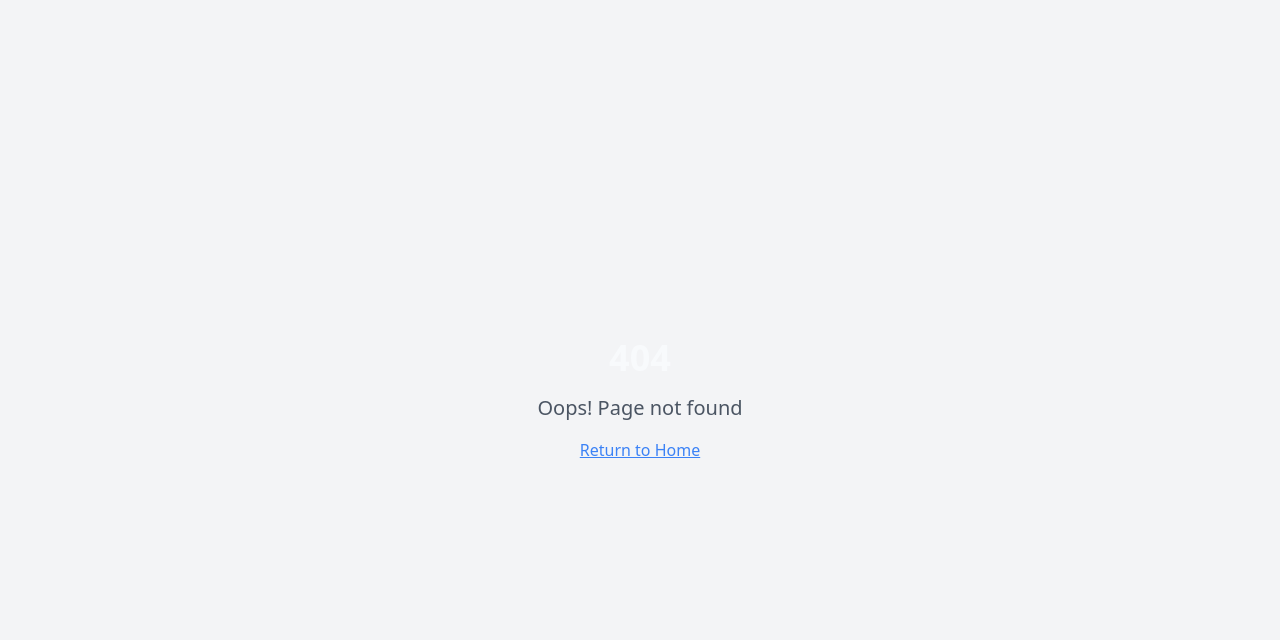
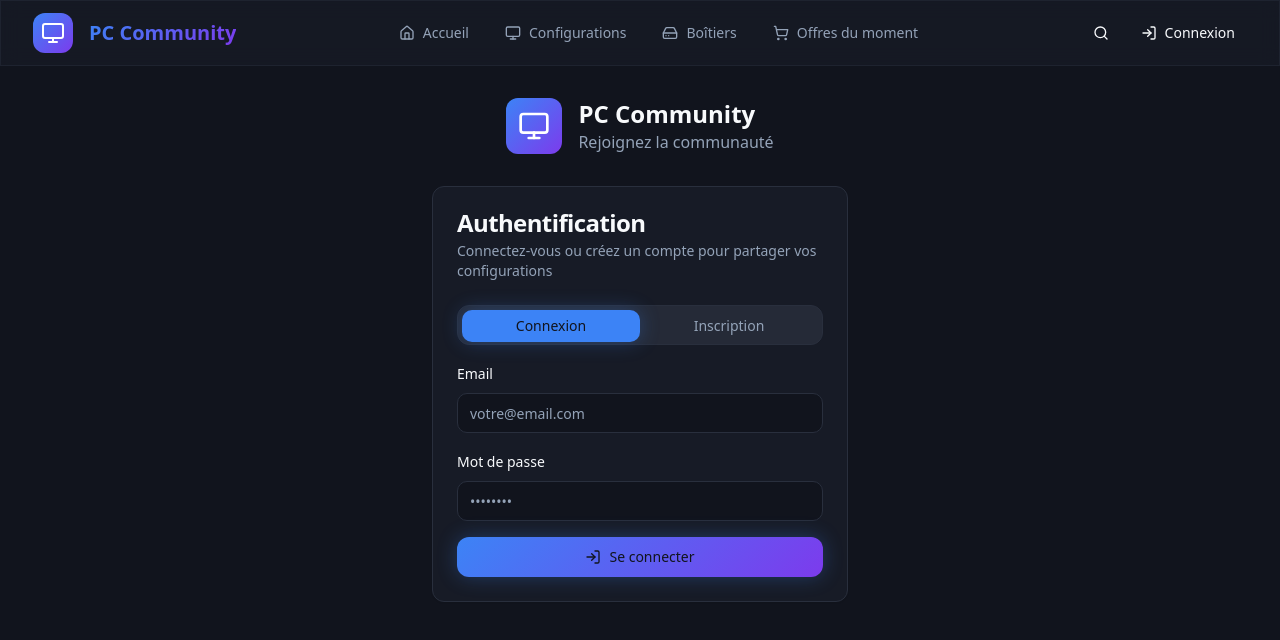
Before and after one commit to minicubse/pc-builds-hub, a React (Vite) app: page /auth in a window 1280 px wide. Before the commit this address had no page. Shown: the top 640 px of the page. Built offline with nearby package versions, Linux system fonts and the light colour scheme.

Commit message:
Fix 404 on connection
The connection button was redirecting to a non-existent `/auth` page. This commit corrects the redirection to the correct authentication route.

```diff
--- a/src/App.tsx
+++ b/src/App.tsx
@@ -4,6 +4,7 @@ import { TooltipProvider } from "@/components/ui/tooltip";
 import { QueryClient, QueryClientProvider } from "@tanstack/react-query";
 import { BrowserRouter, Routes, Route } from "react-router-dom";
 import Index from "./pages/Index";
+import Auth from "./pages/Auth";
 import Configurations from "./pages/Configurations";
 import Boitiers from "./pages/Boitiers";
 import Offres from "./pages/Offres";
@@ -20,6 +21,7 @@ const App = () => (
       <BrowserRouter>
         <Routes>
           <Route path="/" element={<Index />} />
+          <Route path="/auth" element={<Auth />} />
           <Route path="/configurations" element={<Configurations />} />
           <Route path="/boitiers" element={<Boitiers />} />
           <Route path="/offres" element={<Offres />} />
--- /dev/null
+++ b/src/pages/Auth.tsx
@@ -0,0 +1,196 @@
+import { useState } from "react";
+import { Button } from "@/components/ui/button";
+import { Input } from "@/components/ui/input";
+import { Label } from "@/components/ui/label";
+import { Card, CardContent, CardDescription, CardHeader, CardTitle } from "@/components/ui/card";
+import { Tabs, TabsContent, TabsList, TabsTrigger } from "@/components/ui/tabs";
+import { LogIn, UserPlus, Monitor } from "lucide-react";
+import Navigation from "@/components/Navigation";
+import { useNavigate } from "react-router-dom";
+import { supabase } from "@/integrations/supabase/client";
+import { toast } from "@/hooks/use-toast";
+
+const Auth = () => {
+  const navigate = useNavigate();
+  const [isLoading, setIsLoading] = useState(false);
+  const [email, setEmail] = useState("");
+  const [password, setPassword] = useState("");
+
+  const handleSignIn = async (e: React.FormEvent) => {
+    e.preventDefault();
+    setIsLoading(true);
+
+    try {
+      const { error } = await supabase.auth.signInWithPassword({
+        email,
+        password,
+      });
+
+      if (error) {
+        toast({
+          title: "Erreur de connexion",
+          description: error.message,
+          variant: "destructive",
+        });
+      } else {
+        toast({
+          title: "Connexion réussie",
+          description: "Vous êtes maintenant connecté !",
+        });
+        navigate("/");
+      }
+    } catch (error) {
+      toast({
+        title: "Erreur",
+        description: "Une erreur inattendue s'est produite",
+        variant: "destructive",
+      });
+    } finally {
+      setIsLoading(false);
+    }
+  };
+
+  const handleSignUp = async (e: React.FormEvent) => {
+    e.preventDefault();
+    setIsLoading(true);
+
+    try {
+      const { error } = await supabase.auth.signUp({
+        email,
+        password,
+        options: {
+          emailRedirectTo: `${window.location.origin}/`,
+        },
+      });
+
+      if (error) {
+        toast({
+          title: "Erreur d'inscription",
+          description: error.message,
+          variant: "destructive",
+        });
+      } else {
+        toast({
+          title: "Inscription réussie",
+          description: "Vérifiez votre email pour confirmer votre compte",
+        });
+      }
+    } catch (error) {
+      toast({
+        title: "Erreur",
+        description: "Une erreur inattendue s'est produite",
+        variant: "destructive",
+      });
+    } finally {
+      setIsLoading(false);
+    }
+  };
+
+  return (
+    <div className="min-h-screen bg-background">
+      <Navigation />
+
+      <div className="max-w-md mx-auto px-4 py-8">
+        <div className="flex items-center justify-center mb-8">
+          <div className="bg-gradient-primary p-3 rounded-lg mr-4">
+            <Monitor className="h-8 w-8 text-white" />
+          </div>
+          <div>
+            <h1 className="text-2xl font-bold">PC Community</h1>
+            <p className="text-muted-foreground">Rejoignez la communauté</p>
+          </div>
+        </div>
+
+        <Card>
+          <CardHeader>
+            <CardTitle>Authentification</CardTitle>
+            <CardDescription>
+              Connectez-vous ou créez un compte pour partager vos configurations
+            </CardDescription>
+          </CardHeader>
+          <CardContent>
+            <Tabs defaultValue="signin" className="w-full">
+              <TabsList className="grid w-full grid-cols-2">
+                <TabsTrigger value="signin">Connexion</TabsTrigger>
+                <TabsTrigger value="signup">Inscription</TabsTrigger>
+              </TabsList>
+
+              <TabsContent value="signin">
+                <form onSubmit={handleSignIn} className="space-y-4">
+                  <div className="space-y-2">
+                    <Label htmlFor="signin-email">Email</Label>
+                    <Input
+                      id="signin-email"
+                      type="email"
+                      placeholder="votre@email.com"
+                      value={email}
+                      onChange={(e) => setEmail(e.target.value)}
+                      required
+                    />
+                  </div>
+                  <div className="space-y-2">
+                    <Label htmlFor="signin-password">Mot de passe</Label>
+                    <Input
+                      id="signin-password"
+                      type="password"
+                      placeholder="••••••••"
+                      value={password}
+                      onChange={(e) => setPassword(e.target.value)}
+                      required
+                    />
+                  </div>
+                  <Button
+                    type="submit"
+                    className="w-full bg-gradient-primary shadow-glow"
+                    disabled={isLoading}
+                  >
+                    <LogIn className="h-4 w-4 mr-2" />
+                    {isLoading ? "Connexion..." : "Se connecter"}
+                  </Button>
+                </form>
+              </TabsContent>
+
+              <TabsContent value="signup">
+                <form onSubmit={handleSignUp} className="space-y-4">
+                  <div className="space-y-2">
+                    <Label htmlFor="signup-email">Email</Label>
+                    <Input
+                      id="signup-email"
+                      type="email"
+                      placeholder="votre@email.com"
+                      value={email}
+                      onChange={(e) => setEmail(e.target.value)}
+                      required
+                    />
+                  </div>
+                  <div className="space-y-2">
+                    <Label htmlFor="signup-password">Mot de passe</Label>
+                    <Input
+                      id="signup-password"
+                      type="password"
+                      placeholder="••••••••"
+                      value={password}
+                      onChange={(e) => setPassword(e.target.value)}
+                      required
+                      minLength={6}
+                    />
+                  </div>
+                  <Button
+                    type="submit"
+                    className="w-full bg-gradient-accent shadow-glow"
+                    disabled={isLoading}
+                  >
+                    <UserPlus className="h-4 w-4 mr-2" />
+                    {isLoading ? "Inscription..." : "Créer un compte"}
+                  </Button>
+                </form>
+              </TabsContent>
+            </Tabs>
+          </CardContent>
+        </Card>
+      </div>
+    </div>
+  );
+};
+
+export default Auth;
```
